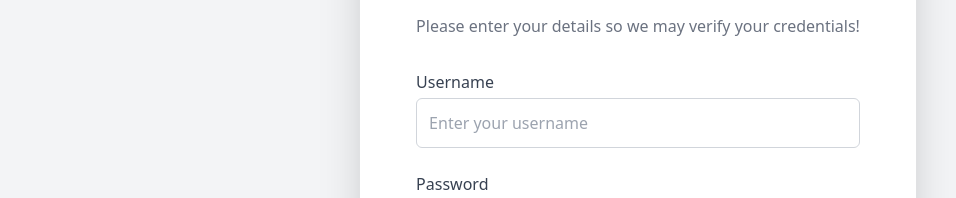
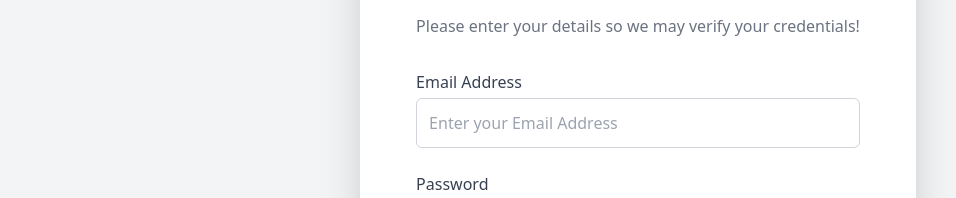
Before and after one commit to aleksiljs1/student_management, a Next.js app: page /login in a window 1280 px wide. Shown: the part 302-500 px from the top of the page, without its empty margins (2-958 px from the left). Built offline with nearby package versions, Linux system fonts and the light colour scheme; what @radix-ui/themes would draw is missing.

Commit message:
Input Field Fix

```diff
--- a/src/app/Register/page.tsx
+++ b/src/app/Register/page.tsx
@@ -49,13 +49,13 @@ const SignIn = () => {
                   htmlFor="username"
                   className="mb-1 text-gray-700 font-medium"
                 >
-                  Username
+                  Email address
                 </label>
                 <input
                   type="text"
                   name="username"
                   id="username"
-                  placeholder="Choose a username"
+                  placeholder="Enter Email"
                   className="w-full p-3 border border-gray-300 rounded-md focus:outline-none focus:ring-2 focus:ring-violet-500"
                   required
                   onChange={(e) => setUserName(e.target.value)}
--- a/src/app/login/page.tsx
+++ b/src/app/login/page.tsx
@@ -57,13 +57,13 @@ const Login = () => {
                   htmlFor="user"
                   className="mb-1 text-gray-700 font-medium"
                 >
-                  Username
+                  Email Address
                 </label>
                 <input
                   type="text"
                   name="user"
                   id="user"
-                  placeholder="Enter your username"
+                  placeholder="Enter your Email Address"
                   className="w-full p-3 border border-gray-300 rounded-md focus:outline-none focus:ring-2 focus:ring-violet-500"
                   required
                   onChange={(e) => setUserName(e.target.value)}
```
